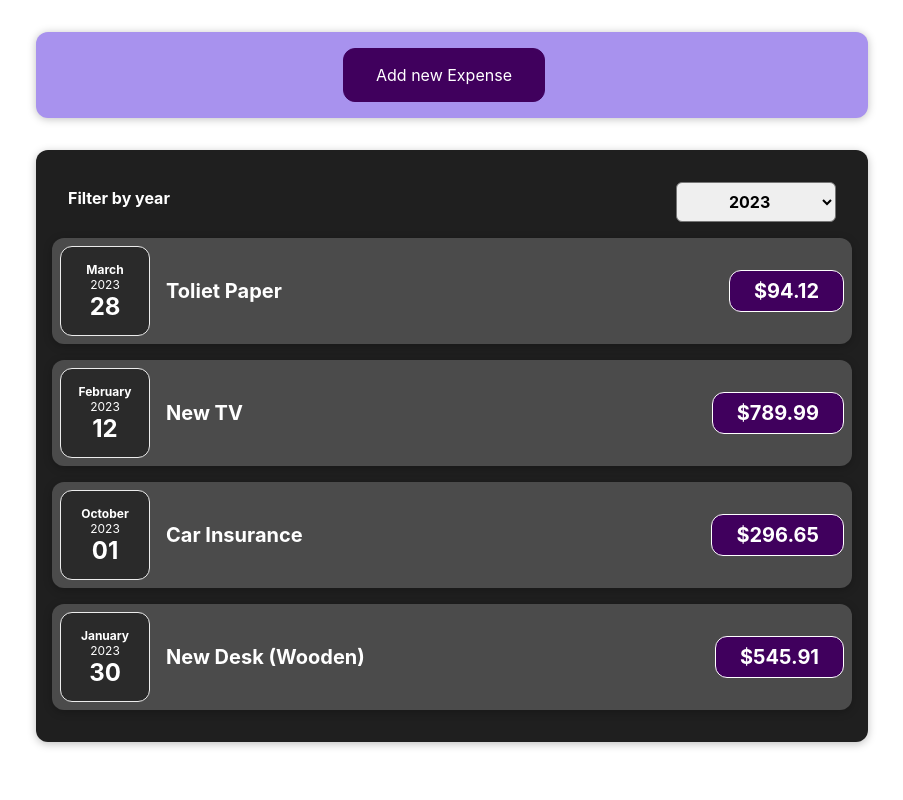
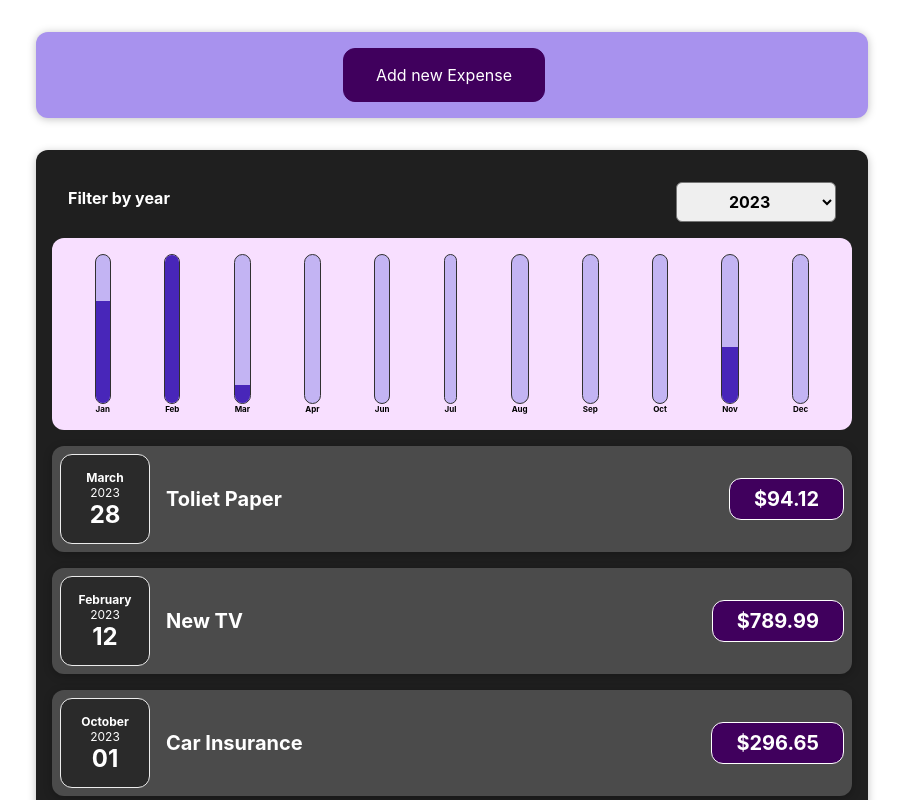
Before and after one commit to toprak-cavusdag/React-complete-course, a React (Create React App) app: page / in a window 1280 px wide. Shown: the top 800 px of the page, without its empty margins (188-1091 px from the left). Built offline with nearby package versions, Linux system fonts and the light colour scheme.

Commit message:
todo done

```diff
--- a/src/components/Chart/Chart.jsx
+++ b/src/components/Chart/Chart.jsx
@@ -4,14 +4,19 @@
 import './Chart.css';
 
 const Chart = (props) => {
+  const dataPointsValues = props.dataPoints.map(
+    (dataPoints) => dataPoints.value
+  );
+  const totalMaximum = Math.max(...dataPointsValues);
+
   return (
     <div className='chart'>
       {props.dataPoints.map((dataPoints) => {
         return (
           <ChartBar
-            key={dataPoints.id}
-            value={dataPoints.data}
-            maxValue={null}
+            key={dataPoints.label}
+            value={dataPoints.value}
+            maxValue={totalMaximum}
             label={dataPoints.label}
           />
         );
--- a/src/components/Chart/ChartBar.css
+++ b/src/components/Chart/ChartBar.css
@@ -0,0 +1,30 @@
+.chart-bar {
+    height: 100%;
+    display: flex;
+    flex-direction: column;
+    align-items: center;
+}
+
+.chart-bar__inner {
+    height: 100%;
+    width: 100%;
+    border: 1px solid #313131;
+    border-radius: 12px;
+    background-color: #c3b4f3;
+    overflow: hidden;
+    display: flex;
+    flex-direction: column;
+    justify-content: flex-end;
+}
+
+.chart-bar__fill {
+    background-color: #4826b9;
+    width: 100%;
+    transition: all 0.3s ease-out;
+}
+
+.chart-bar__label {
+    font-weight: bold;
+    font-size: 0.5rem;
+    text-align: center;
+}
--- a/src/components/Chart/ChartBar.jsx
+++ b/src/components/Chart/ChartBar.jsx
@@ -5,16 +5,19 @@
 const ChartBar = (props) => {
   let barFillHeight = '0%';
 
-  if (props.max > 0) {
-    barFillHeight = Math.round((props.value / props.maxValue) * 100 + '%');
+  if (props.maxValue > 0) {
+    barFillHeight = Math.round((props.value / props.maxValue) * 100) + '%';
   }
 
   return (
     <div className='chart-bar'>
       <div className='chart-bar__inner'>
-        <div className='char-bar__fill' style={{ height: barFillHeight }}></div>
-        <div className='chart-bar__label'>{props.label}</div>
+        <div
+          className='chart-bar__fill'
+          style={{ height: barFillHeight }}
+        ></div>
       </div>
+      <div className='chart-bar__label'>{props.label}</div>
     </div>
   );
 };
--- a/src/components/expenses/Expenses.jsx
+++ b/src/components/expenses/Expenses.jsx
@@ -3,6 +3,7 @@
 import Card from '../UI/Card';
 import ExpenseFilter from './ExpensesFilter';
 import ExpensesList from './ExpensesList';
+import ExpensesChart from './ExpensesChart';
 
 const Expenses = (props) => {
   const [filteredYear, setFilteredYear] = useState('2023');
@@ -23,6 +24,7 @@
             onChangeFilter={filterChangeHandler}
             selected={filteredYear}
           />
+          <ExpensesChart expenses={filteredExpenses} />
           <ExpensesList items={filteredExpenses} />
         </div>
       </Card>
--- /dev/null
+++ b/src/components/expenses/ExpensesChart.jsx
@@ -0,0 +1,27 @@
+import React from 'react';
+import Chart from '../Chart/Chart';
+
+const ExpensesChart = (props) => {
+  const chartDatePoints = [
+    { label: 'Jan', value: 0 },
+    { label: 'Feb', value: 0 },
+    { label: 'Mar', value: 0 },
+    { label: 'Apr', value: 0 },
+    { label: 'Jun', value: 0 },
+    { label: 'Jul', value: 0 },
+    { label: 'Aug', value: 0 },
+    { label: 'Sep', value: 0 },
+    { label: 'Oct', value: 0 },
+    { label: 'Nov', value: 0 },
+    { label: 'Dec', value: 0 },
+  ];
+
+  for (const expense of props.expenses) {
+    const expenseMonth = expense.date.getMonth(); //starting at 0 => January =0
+    chartDatePoints[expenseMonth].value += expense.amount;
+  }
+
+  return <Chart dataPoints={chartDatePoints} />;
+};
+
+export default ExpensesChart;
```
